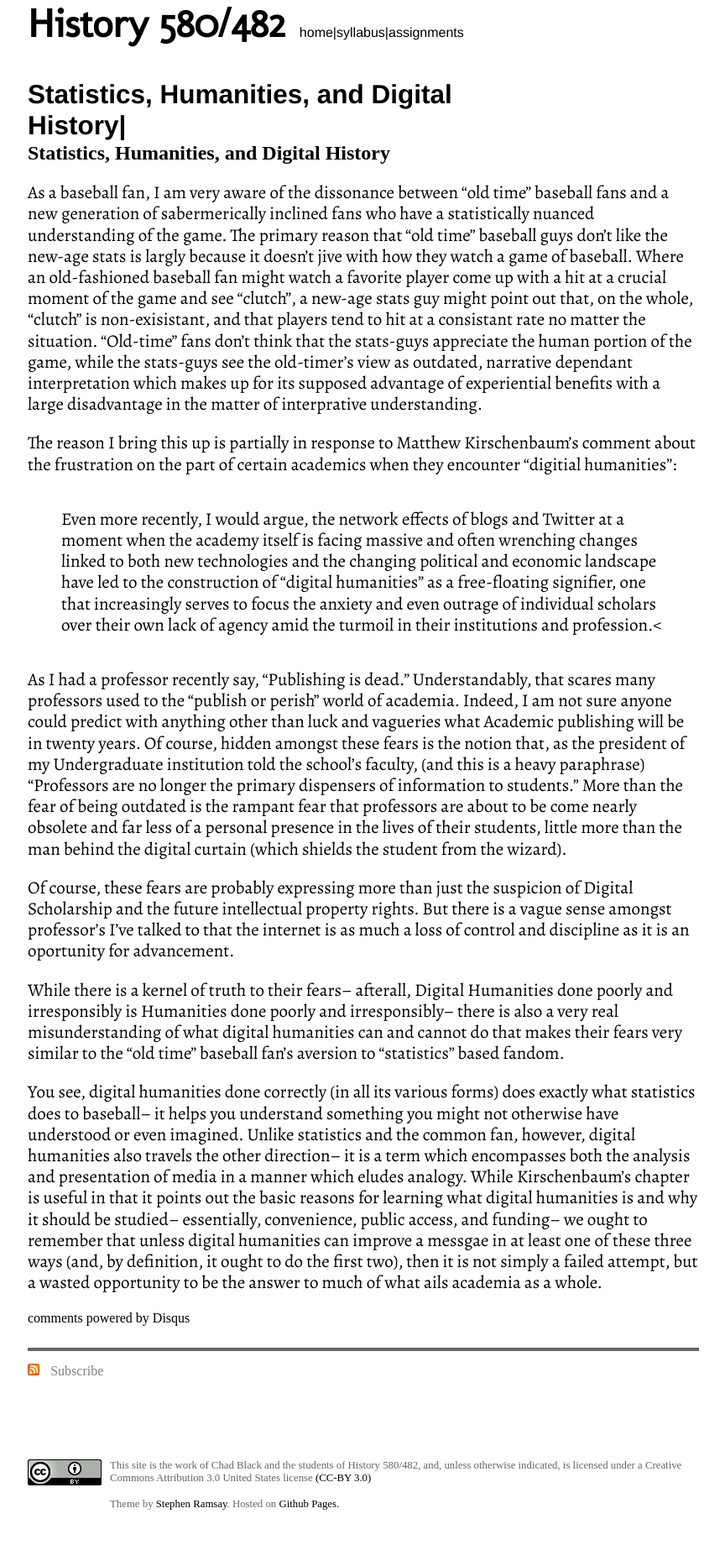
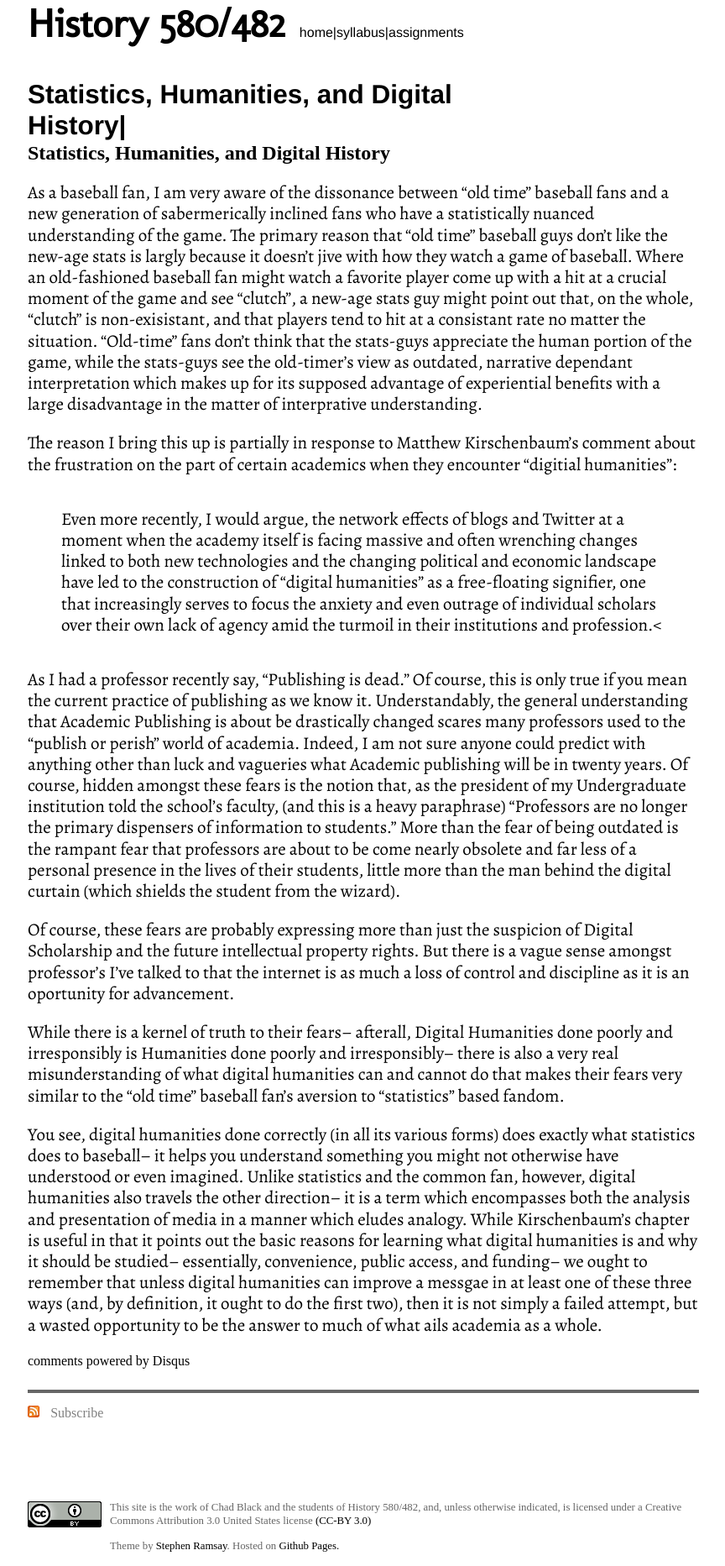
Before and after one commit to chadblack/history580, a Jekyll site: the page built from _posts/2013-08-27-statistics-humanities-and-digital-history.md, in a window 1280 px wide. Shown: the whole page at 84% size, without its empty margins (207-1071 px from the left). Built offline with Jekyll 4.4.1, drawn with Linux system fonts in a browser that asks for light colours; some web fonts are replaced; Markdown is read by kramdown in place of the engine named in the settings; comment, search, counter and statistics services are not loaded; before the commit the page ends 1814 px from its top, so only the background shows below that.

Commit message:
Updated 2013-08-27-statistics-humanities-and-digital-history.md

```diff
--- a/_posts/2013-08-27-statistics-humanities-and-digital-history.md
+++ b/_posts/2013-08-27-statistics-humanities-and-digital-history.md
@@ -12,7 +12,7 @@ The reason I bring this up is partially in response to Matthew Kirschenbaum's co
 
 >Even more recently, I would argue, the network effects of blogs and Twitter at a moment when the academy itself is facing massive and often wrenching changes linked to both new technologies and the changing political and economic landscape have led to the construction of “digital humanities” as a free-floating signifier, one that increasingly serves to focus the anxiety and even outrage of individual scholars over their own lack of agency amid the turmoil in their institutions and profession.<
 
-As I had a professor recently say, "Publishing is dead." Understandably, that scares many professors used to the "publish or perish" world of academia. Indeed, I am not sure anyone could predict with anything other than luck and vagueries what Academic publishing will be in twenty years. Of course, hidden amongst these fears is the notion that, as the president of my Undergraduate institution told the school's faculty, (and this is a heavy paraphrase) "Professors are no longer the primary dispensers of information to students." More than the fear of being outdated is the rampant fear that professors are about to be come nearly obsolete and far less of a personal presence in the lives of their students, little more than the man behind the digital curtain (which shields the student from the wizard).
+As I had a professor recently say, "Publishing is dead."  Of course, this is only true if you mean the current practice of publishing as we know it. Understandably, the general understanding that Academic Publishing is about be drastically changed scares many professors used to the "publish or perish" world of academia. Indeed, I am not sure anyone could predict with anything other than luck and vagueries what Academic publishing will be in twenty years. Of course, hidden amongst these fears is the notion that, as the president of my Undergraduate institution told the school's faculty, (and this is a heavy paraphrase) "Professors are no longer the primary dispensers of information to students." More than the fear of being outdated is the rampant fear that professors are about to be come nearly obsolete and far less of a personal presence in the lives of their students, little more than the man behind the digital curtain (which shields the student from the wizard).
 
 Of course, these fears are probably expressing more than just the suspicion of Digital Scholarship and the future intellectual property rights. But there is a vague sense amongst professor's I've talked to that the internet is as much a loss of control and discipline as it is an oportunity for advancement.
 
```
